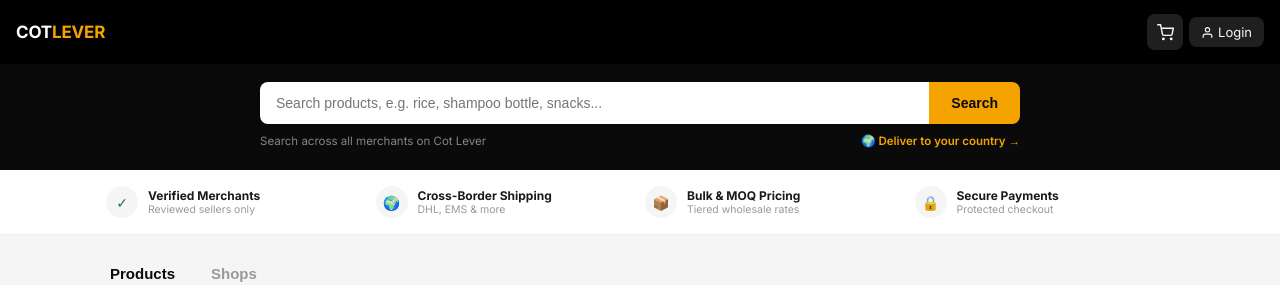
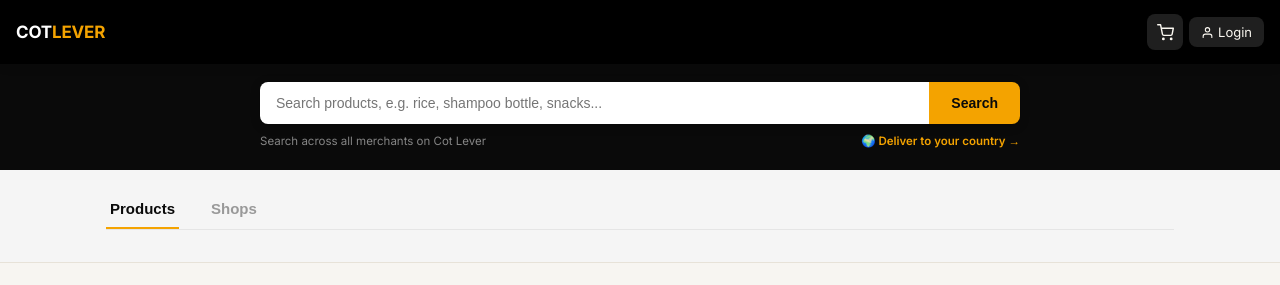
Before and after one commit to cotlevercom-ship-it/grocery-now, a Next.js app: page / in a window 1280 px wide. Shown: the top 285 px of the page. Built offline with nearby package versions, Linux system fonts and the light colour scheme; no server answers; the database is empty.

Commit message:
Remove Trust badges section from homepage

```diff
--- a/app/page.js
+++ b/app/page.js
@@ -1,6 +1,5 @@
 import Hero from '@/components/Hero'
 import HomeSearch from '@/components/HomeSearch'
-import TrustBadges from '@/components/TrustBadges'
 import PopularProducts from '@/components/PopularProducts'
 import ShopSection from '@/components/ShopSection'
 import HomeTabs from '@/components/HomeTabs'
@@ -13,7 +12,6 @@ export default function Home() {
     <div style={{ minHeight: '100vh', background: '#f5f5f5' }}>
       <Hero />
       <HomeSearch />
-      <TrustBadges />
       <HomeTabs productsSlot={<PopularProducts />} shopsSlot={<ShopSection />} />
       <Footer />
     </div>
```
